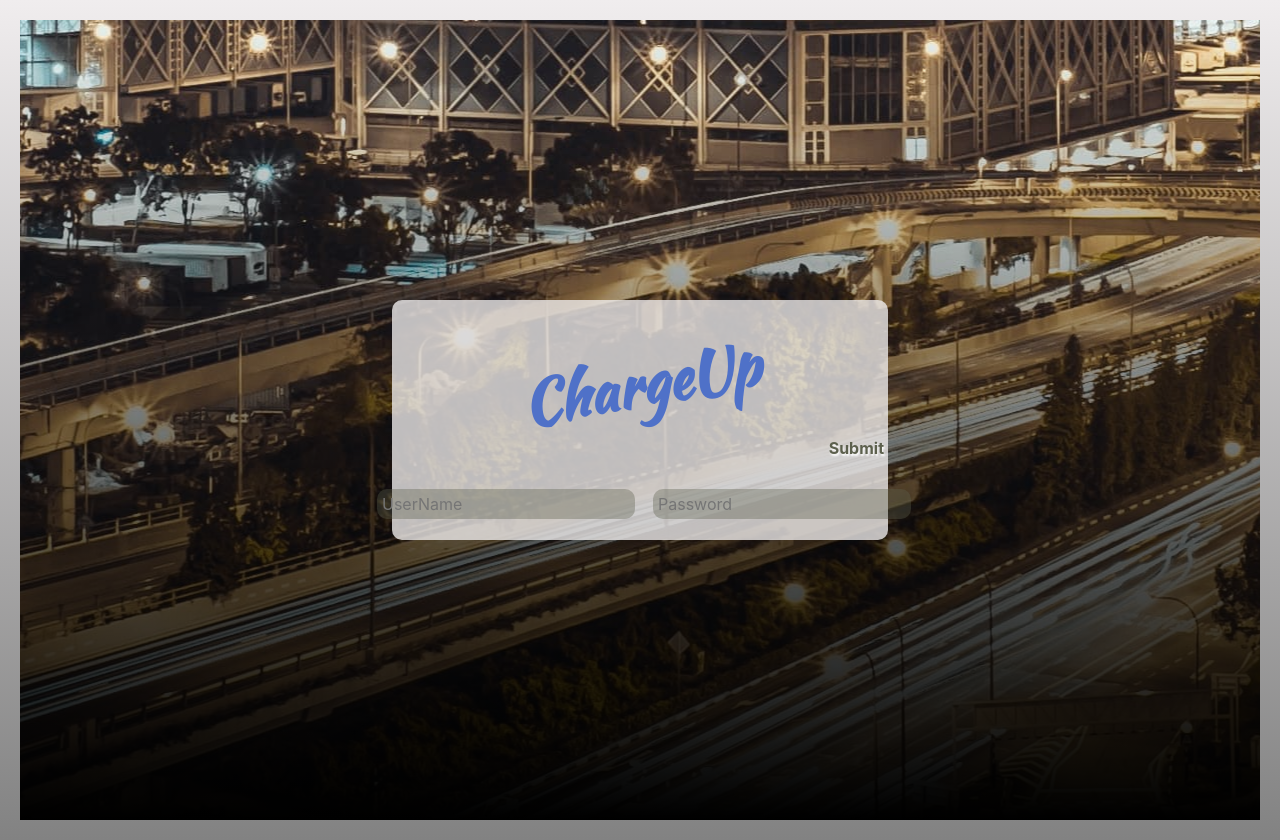
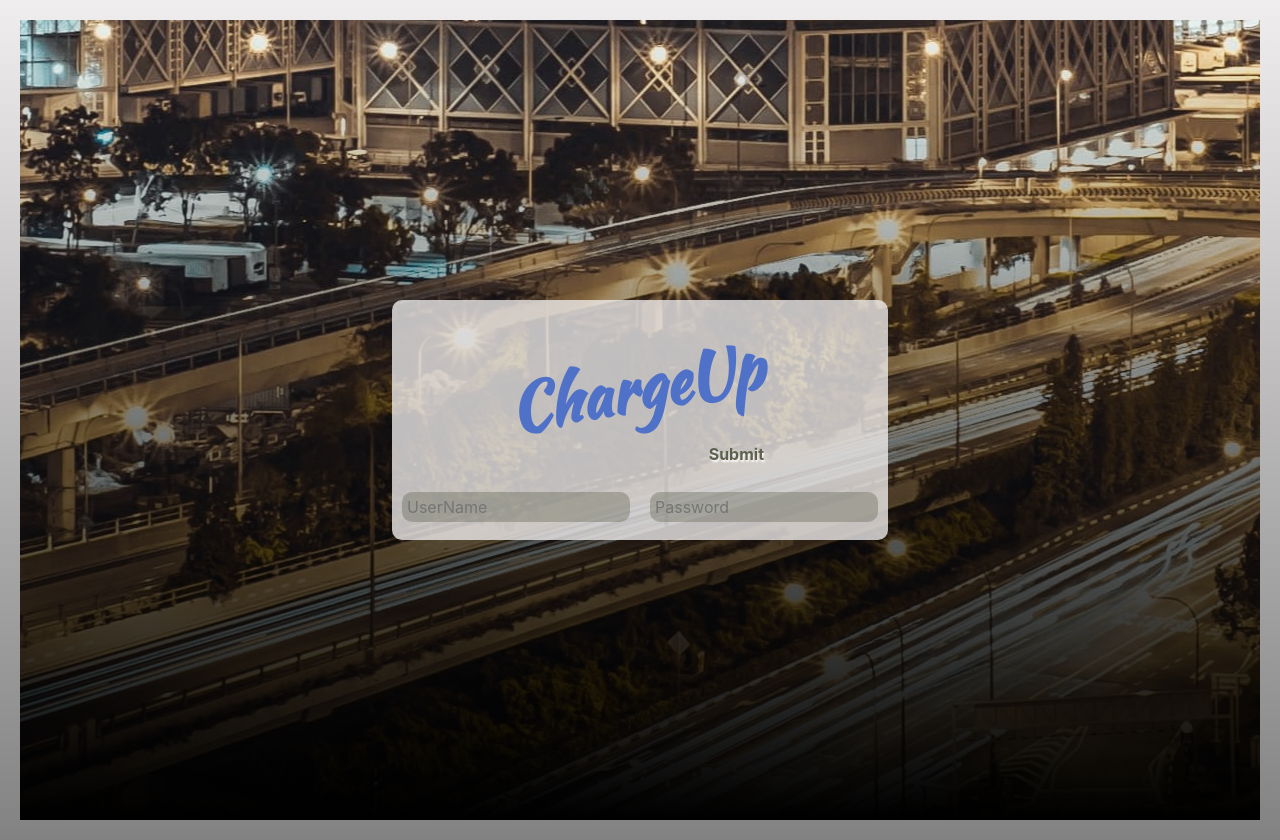
Before and after one commit to MaJaWh/ChargeUp, a React (Create React App) app: page /login in a window 1280 px wide. Built offline with nearby package versions, Linux system fonts and the light colour scheme.

Commit message:
Adjusted login box scaling with screen size

```diff
--- a/src/components/Login.jsx
+++ b/src/components/Login.jsx
@@ -40,16 +40,16 @@ function Login() {
         <div className='login__outer'>
          <div className='login__background-image'>
           <div className="login-box">
-            <form onSubmit={handleSubmit}>
+            <form onSubmit={handleSubmit} className="login__form">
                 <div className='login__button-div'>
                     <h1>ChargeUp</h1>
                     <button type="submit" className='login__button'>Submit</button>
                 </div>
                 <div  className='login__input-box'>
-                    <label className='login__input-box'>
+                    <label className='login__input-field'>
                         <input type="text" className='login__input-user' placeholder='UserName' onChange={e => setUsername(e.target.value)}/>
                     </label>
-                    <label>
+                    <label className='login__input-field'>
                         <input type="password" className='login__input-user' placeholder='Password' onChange={e => setPassword(e.target.value)}/>
                     </label>
                 </div>
--- a/src/styles/Login.css
+++ b/src/styles/Login.css
@@ -6,10 +6,11 @@
 
 h1 {
     font-family: 'KaushanScript';
-    font-size: 60px;
+    font-size: 5vw;
     transform: rotate(-10deg);
     color: #4f71c8;
     margin-bottom: 0;
+    margin-left: -10px;
     text-align: center;
 
 }
@@ -32,6 +33,14 @@ h1 {
     width: 100%;
 }
 
+.login__form {
+    width: 100%;
+    display: flex;
+    flex-direction: column;
+    align-items: center;
+    justify-content: center;
+}
+
 .login-box{
     background-color: rgba(240, 237, 238, 0.786);;
     display: flex;
@@ -45,6 +54,7 @@ h1 {
 .login__button-div {
     display: flex;
     flex-direction: column;
+    width: 50%;
 }
 
 .login__button {
@@ -58,7 +68,7 @@ h1 {
     border: none;
     display: block;
     margin-left: auto;
-    margin-right: 40px;
+    margin-right: 0px;
     text-shadow: 1px 2px 2px white;
 }
 
@@ -67,23 +77,30 @@ h1 {
 }
 
 .login__input-box {
+    width: 100%;
     display: flex;
     flex-direction: row;
-    align-items: center;
+    justify-content: space-around;
     margin: 8px;
 }
 
-.login__input-user {
+.login__input-field {
+    width: 40%;
     all: unset;
-    margin: 5px;
+    margin: 10px;
     padding: 5px;
     background-color: #5c604d5e;
     border-radius: 10px;;
 
 }
 
-.login__input-user:hover {
+.login__input-field:hover {
     cursor: pointer;
     background-color: #5c604d97;
     transition: 200ms;
 }
+
+.login__input-user {
+    all: unset;
+    width: 40%;
+}
```
